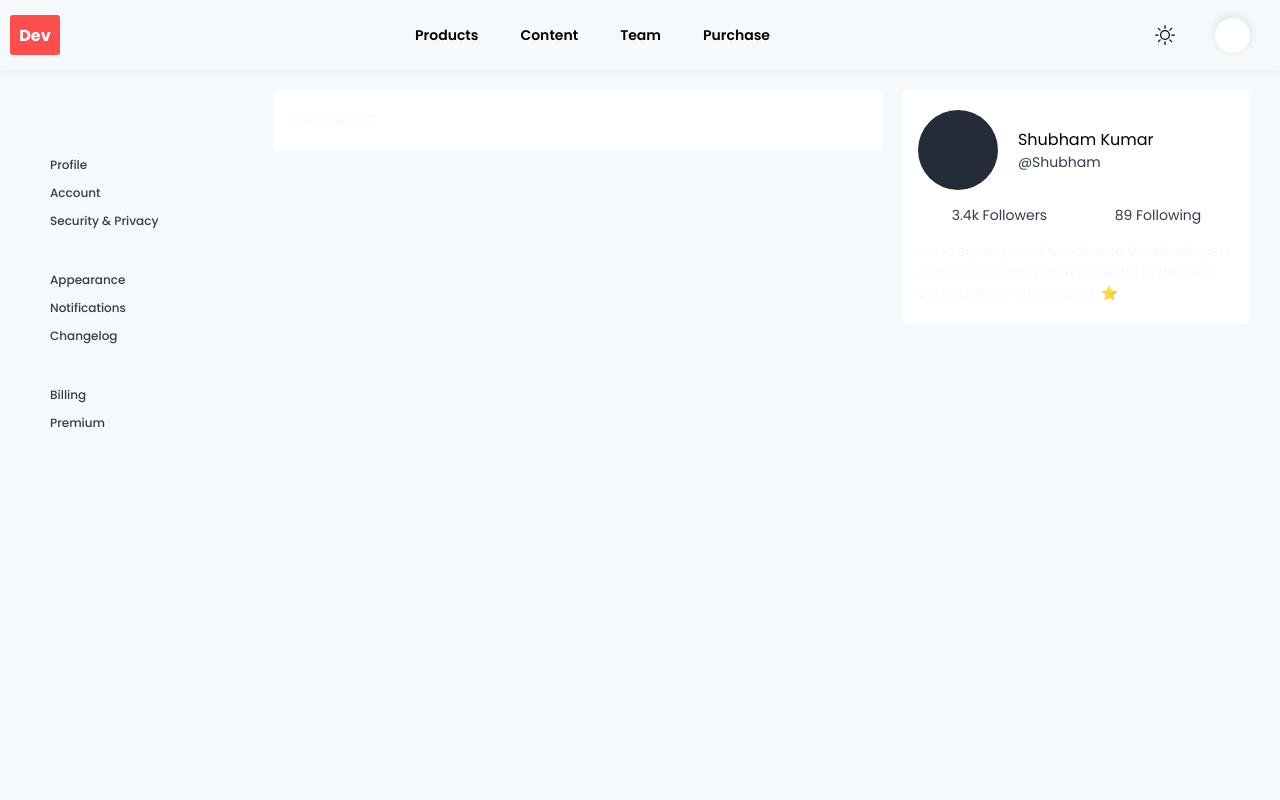
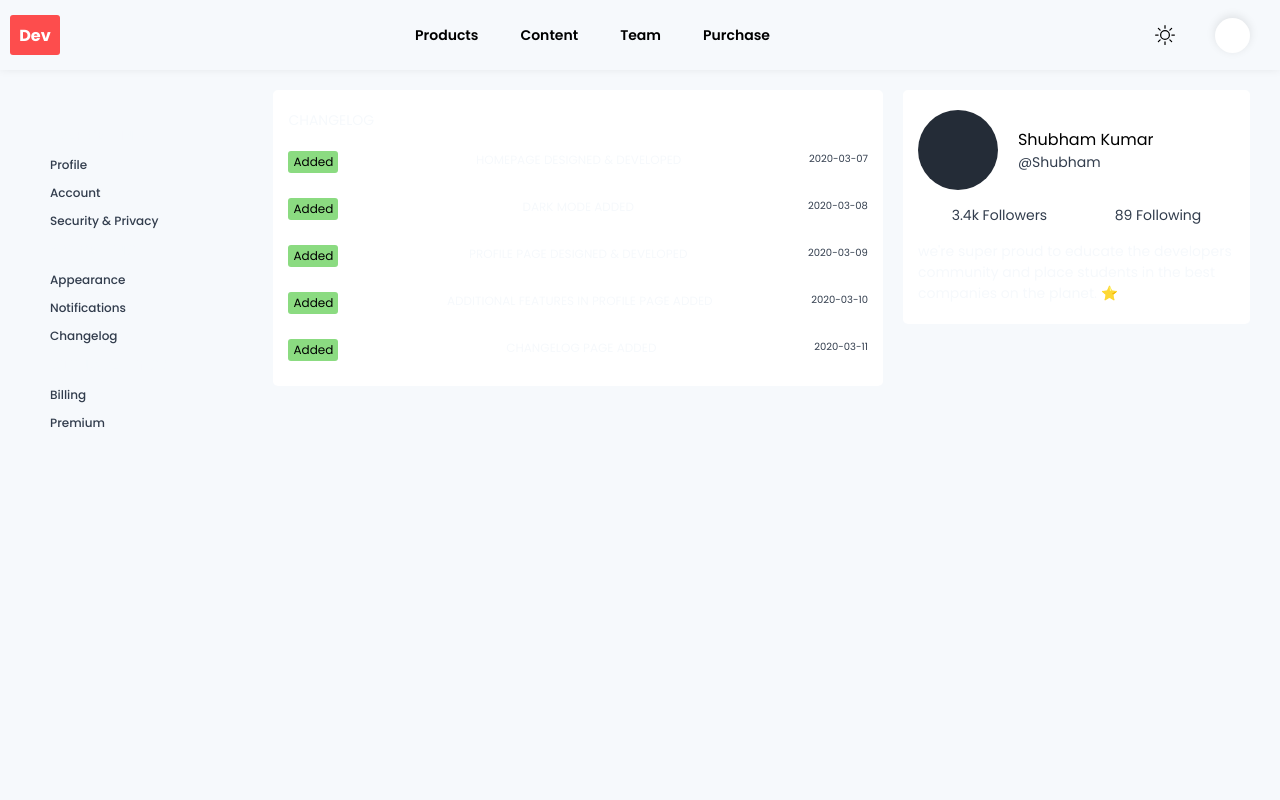
Before and after one commit to Shubhofficial1/devbattle-frontend, a React (Create React App) app in the folder frontend/: page /changelog in a window 1280 px wide. Shown: the top 800 px of the page. Built offline with nearby package versions, Linux system fonts and the light colour scheme.

Commit message:
changelog page added

```diff
--- /dev/null
+++ b/frontend/src/Data/changelogDetails.js
@@ -0,0 +1,27 @@
+export const changelogDetails = [
+  {
+    'type': 'Added',
+    'text': 'Homepage designed & developed',
+    'date': '2020-03-07',
+  },
+  {
+    'type': 'Added',
+    'text': 'Dark Mode added',
+    'date': '2020-03-08',
+  },
+  {
+    'type': 'Added',
+    'text': 'Profile Page Designed & developed',
+    'date': '2020-03-09',
+  },
+  {
+    'type': 'Added',
+    'text': 'additional features in profile page added',
+    'date': '2020-03-10',
+  },
+  {
+    'type': 'Added',
+    'text': 'changelog page added',
+    'date': '2020-03-11',
+  },
+]
--- a/frontend/src/components/Changelog/Changelog.css
+++ b/frontend/src/components/Changelog/Changelog.css
@@ -1,6 +1,8 @@
 .changelog_content {
   padding: 15px;
   height: fit-content;
+  max-height: 450px;
+  overflow-y: auto;
 }
 
 .changelog_content h1 {
--- a/frontend/src/components/Changelog/Changelog.js
+++ b/frontend/src/components/Changelog/Changelog.js
@@ -1,9 +1,20 @@
 import React from 'react'
+import { changelogDetails } from '../../data/changelogDetails'
+import ChangelogCard from '../ChangelogCard/ChangelogCard'
 import './Changelog.css'
 const Changelog = () => {
   return (
     <div className='changelog_content'>
       <h1>Changelog</h1>
+      {changelogDetails.map((item) => (
+        <ChangelogCard
+          key={item.date}
+          type={item.type}
+          text={item.text}
+          date={item.date}
+          color={item.color}
+        />
+      ))}
     </div>
   )
 }
--- /dev/null
+++ b/frontend/src/components/ChangelogCard/ChangelogCard.css
@@ -0,0 +1,55 @@
+.changelog_item {
+  display: flex;
+  justify-content: space-between;
+  padding: 10px 0px;
+  margin-top: 5px;
+}
+
+.changelog_item_left {
+  margin-right: 10px;
+}
+
+.changelog_item_left p {
+  font-size: 12px;
+  padding: 2px 5px;
+  border-radius: var(--border-radius-3);
+  text-transform: capitalize;
+}
+
+.changelog_item_middle {
+  max-width: 400px;
+}
+
+.changelog_item_middle p {
+  font-size: 12px;
+  text-transform: uppercase;
+  color: var(--CARD-500);
+}
+
+.changelog_item_right {
+  font-size: 10px;
+  text-transform: lowercase;
+  color: var(--CARD-600);
+}
+
+/* width */
+.changelog_content::-webkit-scrollbar {
+  width: 8px;
+}
+
+/* Track */
+.changelog_content::-webkit-scrollbar-track {
+  background: var(--CARD-800);
+}
+
+/* Handle */
+.changelog_content::-webkit-scrollbar-thumb {
+  background: var(--CARD-700);
+
+  border-radius: var(--border-radius-5);
+}
+
+/* Handle on hover */
+.changelog_content::-webkit-scrollbar-thumb:hover {
+  background: var(--CARD-600);
+}
--- /dev/null
+++ b/frontend/src/components/ChangelogCard/ChangelogCard.js
@@ -0,0 +1,21 @@
+import React from 'react'
+import './ChangelogCard.css'
+
+const ChangelogCard = ({ type, text, date, color }) => {
+  return (
+    <div className='changelog_item'>
+      <div className='changelog_item_left noselect'>
+        <p style={{ backgroundColor: `${color}` }}>{type}</p>
+      </div>
+      <div className='changelog_item_middle'>
+        <p>{text}</p>
+      </div>
+      <div className='changelog_item_right noselect'>{date}</div>
+    </div>
+  )
+}
+
+ChangelogCard.defaultProps = {
+  color: '#8bdb81',
+}
+export default ChangelogCard
--- a/frontend/src/screens/HomeScreen/HomeScreen.js
+++ b/frontend/src/screens/HomeScreen/HomeScreen.js
@@ -1,6 +1,6 @@
 import React from 'react'
 import './HomeScreen.css'
-import { CardDetails } from '../../Data/CardDetails'
+import { CardDetails } from '../../data/CardDetails'
 import Card from '../../components/Card/Card'
 
 const HomeScreen = () => {
```
